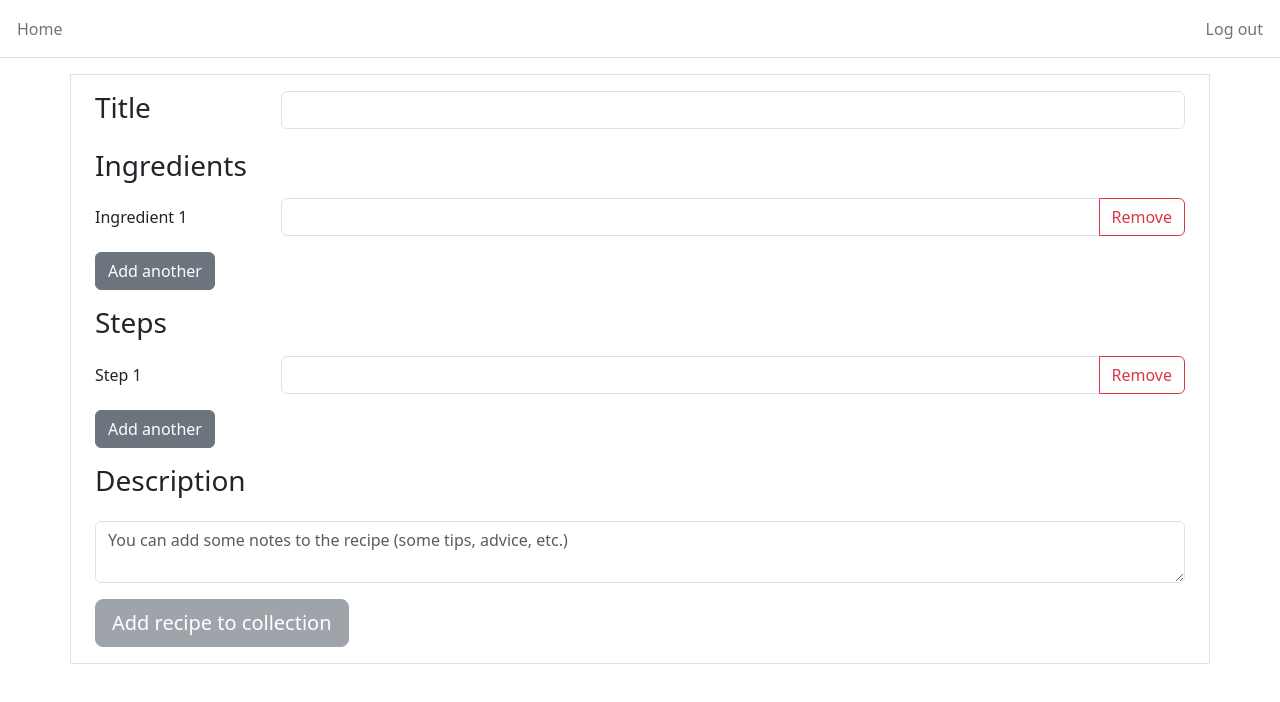
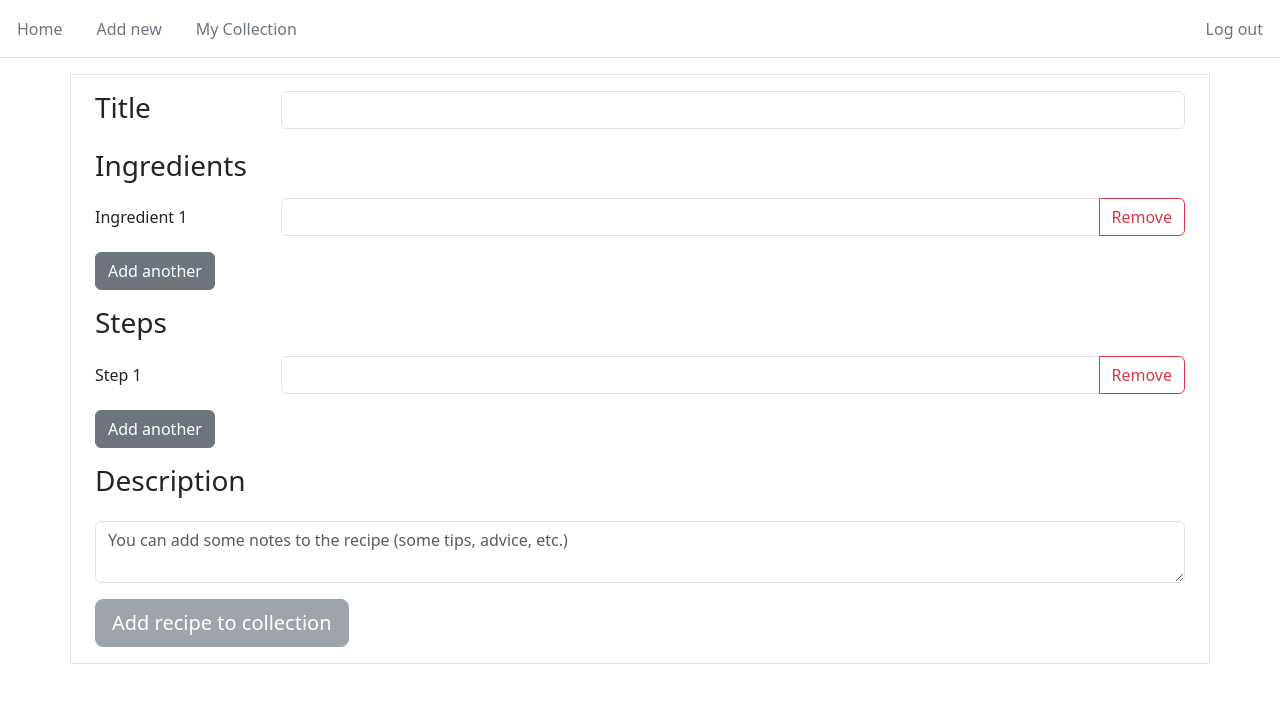
Before and after one commit to veronicaloban/whatToCook-front, an Angular app: page /add-new in a window 1280 px wide. Shown: the top 702 px of the page. Built offline with nearby package versions, Linux system fonts and the light colour scheme; sample sign-in values are in the browser's storage.

Commit message:
added tabs and ng-bootstrap

```diff
--- a/src/app/app.component.ts
+++ b/src/app/app.component.ts
@@ -3,7 +3,6 @@ import { Component } from '@angular/core';
 @Component({
   selector: 'app-root',
   templateUrl: './app.component.html',
-  styleUrls: ['./app.component.scss']
 })
 export class AppComponent {
   title = 'whatToCook-front';
--- a/src/app/components/layout/layout.component.html
+++ b/src/app/components/layout/layout.component.html
@@ -2,6 +2,12 @@
     <ul class="nav nav-tabs border-0">
         <li class="nav-item">
             <a class="nav-link text-secondary pt-3 pb-3" routerLink="/home">Home</a>
+        </li>
+        <li class="nav-item">
+            <a class="nav-link text-secondary pt-3 pb-3" *ngIf="isLoggedIn$ | async" routerLink="/add-new">Add new</a>
+        </li>
+        <li class="nav-item">
+            <a class="nav-link text-secondary pt-3 pb-3" *ngIf="isLoggedIn$ | async" routerLink="/my-collection">My Collection</a>
         </li>
     </ul>
 
--- a/src/styles.scss
+++ b/src/styles.scss
@@ -1,4 +1,6 @@
 /* You can add global styles to this file, and also import other style files */
+@import '@angular/cdk/overlay-prebuilt.css';
+
 @import "~bootstrap/dist/css/bootstrap.css";
 
 @import "~bootstrap-icons/font/bootstrap-icons.css";
```
Also changed, not shown: package.json (+13 -12 lines), src/app/app.module.ts (+9 -3 lines), src/app/app.component.scss (deleted), 1 other file (tests, documents, lock files or other folders).
